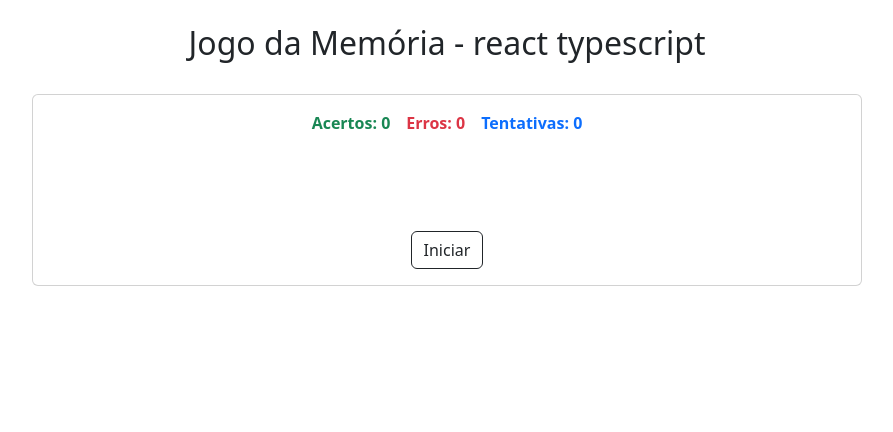
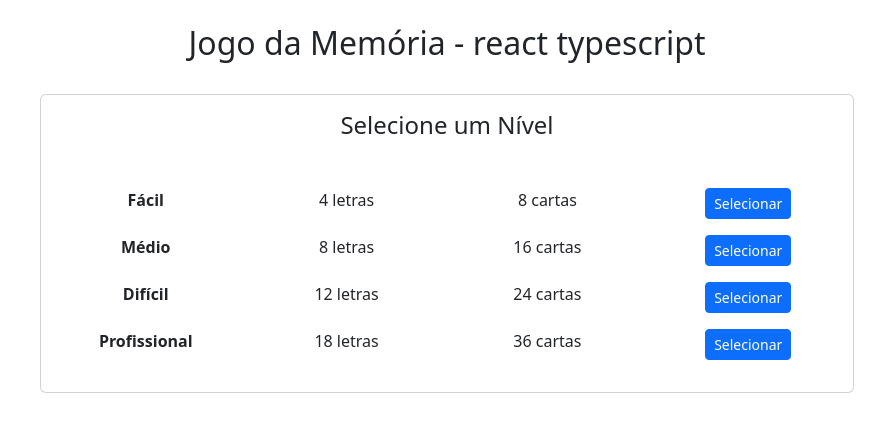
Before and after one commit to WellingtonNico/jogo_da_memoria_react_typescript, a React (Vite) app: page / in a window 1280 px wide. Shown: the top 432 px of the page, without its empty margins (193-1086 px from the left). Built offline with nearby package versions, Linux system fonts and the light colour scheme.

Commit message:
refactor: alterados tamanhos das cartas e reposicionamento de componentes

```diff
--- a/package.json
+++ b/package.json
@@ -4,7 +4,7 @@
   "version": "0.0.0",
   "type": "module",
   "scripts": {
-    "dev": "vite",
+    "dev": "vite --host",
     "build": "tsc && vite build",
     "lint": "eslint src --ext ts,tsx --report-unused-disable-directives --max-warnings 0",
     "preview": "vite preview"
--- a/src/main.tsx
+++ b/src/main.tsx
@@ -1,15 +1,41 @@
-import React from 'react'
-import ReactDOM from 'react-dom/client'
-import JogoDaMemoria from './pages/JogoDaMemoria'
-import './index.css'
-import 'bootstrap/dist/css/bootstrap.min.css';
+import React from "react";
+import ReactDOM from "react-dom/client";
+import JogoDaMemoria from "./pages/JogoDaMemoria";
+import "./index.css";
+import "bootstrap/dist/css/bootstrap.min.css";
 
-import { JogoDaMemoriaContextProvider } from './pages/JogoDaMemoria/context'
+import JogoDaMemoriaContext, {
+  JogoDaMemoriaContextProvider,
+} from "./pages/JogoDaMemoria/context";
+import { Card, Col, Container, Row } from "react-bootstrap";
+import SeletorDeNivel from "./pages/SelecionarNivel";
 
-ReactDOM.createRoot(document.getElementById('root') as HTMLElement).render(
+ReactDOM.createRoot(document.getElementById("root") as HTMLElement).render(
   <React.StrictMode>
     <JogoDaMemoriaContextProvider>
-      <JogoDaMemoria />
+      <Container className="text-center" fluid>
+        <br />
+        <h2>Jogo da Memória - react typescript</h2>
+        <br />
+
+        <Row className="justify-content-center mx-0">
+          <Col xs="12" sm="10" md="8">
+            <Card>
+              <Card.Body>
+                <JogoDaMemoriaContext.Consumer>
+                  {(contexto) =>
+                    contexto.nivelSelecionado === null ? (
+                      <SeletorDeNivel />
+                    ) : (
+                      <JogoDaMemoria />
+                    )
+                  }
+                </JogoDaMemoriaContext.Consumer>
+              </Card.Body>
+            </Card>
+          </Col>
+        </Row>
+      </Container>
     </JogoDaMemoriaContextProvider>
-  </React.StrictMode>,
-)
+  </React.StrictMode>
+);
--- /dev/null
+++ b/src/pages/JogoDaMemoria/ConteudoPrincipal.tsx
@@ -0,0 +1,27 @@
+import { useContext, useEffect } from "react";
+import JogoDaMemoriaContext from "./context";
+import Resultado from "./Resultado";
+import ColunaDaCarta from "./ColunaDaCarta";
+
+const ConteudoPrincipal = () => {
+  const contexto = useContext(JogoDaMemoriaContext);
+
+  useEffect(()=>{
+    contexto.iniciarJogo()
+  },[])
+
+
+  if (contexto.jogoEncerrado) {
+    return <Resultado />;
+  }
+
+  return (
+    <>
+      {contexto.cartas.map((carta) => (
+        <ColunaDaCarta key={carta.id} carta={carta} />
+      ))}
+    </>
+  );
+};
+
+export default ConteudoPrincipal;
--- /dev/null
+++ b/src/pages/JogoDaMemoria/Resultado.tsx
@@ -0,0 +1,39 @@
+import { useContext } from "react";
+import JogoDaMemoriaContext from "./context";
+
+const Resultado = () => {
+  const contexto = useContext(JogoDaMemoriaContext);
+
+  const obterPorcentagemDeAcertos = () => {
+    const tentativas = contexto.erros + contexto.acertos;
+    return (contexto.acertos * 100) / tentativas;
+  };
+
+  const porcentagemDeAcertos = obterPorcentagemDeAcertos();
+
+  const obterTextoDaPocentagem = () => {
+    const textoDoNumero = porcentagemDeAcertos.toFixed(2).replace(".", ",");
+    if (porcentagemDeAcertos === 100) {
+      return (
+        <span className="text-success">
+          parabéns, você é um Deus %{textoDoNumero}
+        </span>
+      );
+    } else if (porcentagemDeAcertos > 90) {
+      return (
+        <span className="text-primary">
+          parabéns, você foi muitíssimo bem %{textoDoNumero}
+        </span>
+      );
+    } else if (porcentagemDeAcertos > 70) {
+      return <span className="text-warning">muito bom %{textoDoNumero}</span>;
+    } else if (porcentagemDeAcertos > 40) {
+      return <span className="text-secondary">bom %{textoDoNumero}</span>;
+    }
+    return <span className="text-secondary">%{textoDoNumero}</span>
+  };
+
+  return <h4>Porcentagem de Acertos: {obterTextoDaPocentagem()}</h4>;
+};
+
+export default Resultado;
--- a/src/pages/JogoDaMemoria/context.tsx
+++ b/src/pages/JogoDaMemoria/context.tsx
@@ -1,111 +1,177 @@
-import { PropsWithChildren, createContext, useState } from "react";
+import {
+  PropsWithChildren,
+  SetStateAction,
+  createContext,
+  useEffect,
+  useState,
+} from "react";
 import { embaralharLista } from "../../helpers/listas";
 
+export const NIVEIS = {
+  Fácil: 4,
+  Médio: 8,
+  Difícil: 12,
+  Profissional: 18,
+};
+
+export type Nivel = keyof typeof NIVEIS;
 
 type JogoDaMemoriaContextType = {
-  cartas: Carta[]
-  erros: number
-  acertos: number
-  exibirCarta: (id: number) => void
-  iniciarJogo: (letras: string[]) => void
-}
+  cartas: Carta[];
+  erros: number;
+  acertos: number;
+  exibirCarta: (id: number) => void;
+  iniciarJogo: () => void;
+  jogoEncerrado: boolean;
+  nivelSelecionado: Nivel | null;
+  setNivelSelecionado: (v: SetStateAction<Nivel | null>) => void;
+};
 
-
-const JogoDaMemoriaContext = createContext<JogoDaMemoriaContextType>({} as JogoDaMemoriaContextType);
-
+const JogoDaMemoriaContext = createContext<JogoDaMemoriaContextType>(
+  {} as JogoDaMemoriaContextType
+);
 
 // variáveis de controle que não precisam afetar o estado
-var cliqueBloqueado = false
-var cartaExibida: Carta | null = null
+var cliqueBloqueado = false;
+var cartaExibida: Carta | null = null;
 
+export const JogoDaMemoriaContextProvider = ({
+  children,
+}: PropsWithChildren) => {
+  const [nivelSelecionado, setNivelSelecionado] = useState<Nivel | null>(null);
+  const [acertos, setAcertos] = useState(0);
+  const [erros, setErros] = useState(0);
+  const [cartas, setCartas] = useState<Carta[]>([]);
+  const [jogoEncerrado, setJogoEncerrado] = useState(false);
 
-export const JogoDaMemoriaContextProvider = ({ children }: PropsWithChildren) => {
+  useEffect(() => {
+    // retorna os demais itens ao estado inicial
+    if (nivelSelecionado === null) {
+      cartaExibida = null;
+      cliqueBloqueado = false;
+    }
+  }, [nivelSelecionado]);
 
-
-  const [acertos, setAcertos] = useState(0)
-  const [erros, setErros] = useState(0)
-  const [cartas, setCartas] = useState<Carta[]>([])
-
-
+  useEffect(() => {
+    if (acertos === cartas.length / 2) {
+      setJogoEncerrado(true);
+      setCartas([]);
+    }
+  }, [acertos]);
 
   const exibirCarta = (id: number) => {
-    if (cliqueBloqueado) return
-    cliqueBloqueado = true
-    const cartaParaVirar = cartas.find(carta => carta.id === id) as Carta
+    if (cliqueBloqueado) return;
+    cliqueBloqueado = true;
+    const cartaParaVirar = cartas.find((carta) => carta.id === id) as Carta;
 
     if (cartaExibida === null) {
       // caso ainda não tenha uma carta exibida a mesma é definida como exibida
-      cartaParaVirar.exibida = true
-      cartaExibida = cartaParaVirar
-      setCartas(lista => lista.map(c => c.id === cartaParaVirar.id ? cartaParaVirar : c))
-      cliqueBloqueado = false
+      cartaParaVirar.exibida = true;
+      cartaExibida = cartaParaVirar;
+      setCartas((lista) =>
+        lista.map((c) => (c.id === cartaParaVirar.id ? cartaParaVirar : c))
+      );
+      cliqueBloqueado = false;
     } else if (cartaExibida.letra === cartaParaVirar.letra) {
       // caso haja uma carta exibida e a letra é igual a carta para virar
       // então as cartas com a mesma letra são definidas como descoberta
-      cartaExibida = null
-      setCartas(lista => lista.map(c => c.letra === cartaParaVirar.letra ? { ...c, descoberta: true } : c))
-      setAcertos(p => p + 1)
-      cliqueBloqueado = false
+      cartaExibida = null;
+      setCartas((lista) =>
+        lista.map((c) =>
+          c.letra === cartaParaVirar.letra ? { ...c, descoberta: true } : c
+        )
+      );
+      setAcertos((p) => p + 1);
+      cliqueBloqueado = false;
     } else {
       // caso haja uma carta exibida e a letra é diferente
       // neste caso a carta é exibida por alguns segundos e depois é escondida novamente
-      setCartas(lista => lista.map(c => c.id === cartaParaVirar.id ? { ...c, exibida: true } : c))
-      setErros(p => p + 1)
+      setCartas((lista) =>
+        lista.map((c) =>
+          c.id === cartaParaVirar.id ? { ...c, exibida: true } : c
+        )
+      );
+      setErros((p) => p + 1);
       setTimeout(() => {
-        setCartas(lista => lista.map(c => c.descoberta === false ? { ...c, exibida: false } : c))
-        cartaExibida = null
-        cliqueBloqueado = false
-      }, 1200)
+        setCartas((lista) =>
+          lista.map((c) =>
+            c.descoberta === false ? { ...c, exibida: false } : c
+          )
+        );
+        cartaExibida = null;
+        cliqueBloqueado = false;
+      }, 500);
     }
-  }
+  };
 
   // exibe uma carta por vez por um determinado tempo
   const exibirCartasDoJogo = (lista: Carta[], index: number = 0) => {
-    if (index > lista.length) {
-      setCartas(lista.map(c => ({ ...c, exibida: false })))
-      cliqueBloqueado = false
-      return
+    if (index > lista.length || nivelSelecionado === null) {
+      setCartas(lista.map((c) => ({ ...c, exibida: false })));
+      cliqueBloqueado = false;
+      return;
     }
-    setCartas(lista.map((carta, i) => ({ ...carta, exibida: index == i })))
+    setCartas(lista.map((carta, i) => ({ ...carta, exibida: index == i })));
     setTimeout(() => {
+      if (nivelSelecionado === null) return;
       // apos um tempo vai para próxima carta até acabar todas
-      exibirCartasDoJogo(lista, index + 1)
-    }, 400)
+      exibirCartasDoJogo(lista, index + 1);
+    }, 400);
+  };
+
+  function obterLetrasParaListaDeCartas() {
+    const qtdDeLetas = NIVEIS[nivelSelecionado as Nivel];
+    const alfabeto = "ABCDEFGHIJKLMNOPQRSTUVWXYZ";
+    return alfabeto.slice(0, qtdDeLetas).split("");
   }
 
-  const montarListaDeCartas = (letras: string[]) => {
-    const novaListaDeCartas: Carta[] = []
-    letras.forEach(letra => {
-      novaListaDeCartas.push({ id: novaListaDeCartas.length + 1, descoberta: false, exibida: false, letra })
-      novaListaDeCartas.push({ id: novaListaDeCartas.length + 1, descoberta: false, exibida: false, letra })
-    })
-    return novaListaDeCartas
-  }
+  const montarListaDeCartas = () => {
+    const letras = obterLetrasParaListaDeCartas();
+    const novaListaDeCartas: Carta[] = [];
+    letras.forEach((letra) => {
+      novaListaDeCartas.push({
+        id: novaListaDeCartas.length + 1,
+        descoberta: false,
+        exibida: false,
+        letra,
+      });
+      novaListaDeCartas.push({
+        id: novaListaDeCartas.length + 1,
+        descoberta: false,
+        exibida: false,
+        letra,
+      });
+    });
+    return novaListaDeCartas;
+  };
 
-  const iniciarJogo = (letras: string[]) => {
-    if(cliqueBloqueado) return
-    cliqueBloqueado = true
-    const novaLista = montarListaDeCartas(letras)
-    const listaEmbaralhada = embaralharLista(novaLista)
-    setErros(0)
-    setAcertos(0)
-    exibirCartasDoJogo(listaEmbaralhada)
-  }
+  const iniciarJogo = () => {
+    if (cliqueBloqueado) return;
+    setJogoEncerrado(false);
+    cliqueBloqueado = true;
+    const novaLista = montarListaDeCartas();
+    const listaEmbaralhada = embaralharLista(novaLista);
+    setErros(0);
+    setAcertos(0);
+    exibirCartasDoJogo(listaEmbaralhada);
+  };
 
   const value = {
     cartas,
     exibirCarta,
+    setNivelSelecionado,
+    nivelSelecionado,
     acertos,
     erros,
-    iniciarJogo
-  }
+    iniciarJogo,
+    jogoEncerrado,
+  };
 
+  return (
+    <JogoDaMemoriaContext.Provider value={value}>
+      {children}
+    </JogoDaMemoriaContext.Provider>
+  );
+};
 
-
-  return <JogoDaMemoriaContext.Provider value={value}>
-    {children}
-  </JogoDaMemoriaContext.Provider>
-
-}
-
-export default JogoDaMemoriaContext
+export default JogoDaMemoriaContext;
--- a/src/pages/JogoDaMemoria/index.tsx
+++ b/src/pages/JogoDaMemoria/index.tsx
@@ -1,29 +1,23 @@
 import { useContext } from "react";
 import JogoDaMemoriaContext from "./context";
-import { Button, Card, Col, Container, Row } from "react-bootstrap";
-import ColunaDaCarta from "./ColunaDaCarta";
+import { Button, Col, Row } from "react-bootstrap";
+import ConteudoPrincipal from "./ConteudoPrincipal";
 
 function JogoDaMemoria() {
   const contexto = useContext(JogoDaMemoriaContext);
 
   return (
-    <Container className="text-center" fluid>
-      <br />
-      <h2>Jogo da Memória - react typescript</h2>
-      <br />
+    <>
+      <div>
+        <strong className="mx-2 text-secondary">
+          Nível: {contexto.nivelSelecionado}
+        </strong>
 
-      <Row className="justify-content-center">
-        <Col xs="12" sm="10" md="8">
-          <Card>
-            <Card.Body>
-              <div>
         <strong className="mx-2 text-success">
           Acertos: {contexto.acertos}
         </strong>
 
-                <strong className="mx-2 text-danger">
-                  Erros: {contexto.erros}
-                </strong>
+        <strong className="mx-2 text-danger">Erros: {contexto.erros}</strong>
 
         <strong className="mx-2 text-primary">
           Tentativas: {contexto.erros + contexto.acertos}
@@ -34,40 +28,32 @@ function JogoDaMemoria() {
       <br />
 
       <Row className="justify-content-center">
-                {contexto.cartas.map((carta) => (
-                  <ColunaDaCarta key={carta.id} carta={carta} />
-                ))}
+        <ConteudoPrincipal />
       </Row>
 
       <br />
       <br />
 
-              <div className="justify-content-center">
+      <Row className="justify-content-between">
+        <Col>
           <Button
-                  onClick={() =>
-                    contexto.iniciarJogo([
-                      "A",
-                      "B",
-                      "C",
-                      "D",
-                      "E",
-                      "F",
-                      "G",
-                      "H",
-                      "I",
-                      "J",
-                    ])
-                  }
+            onClick={() => contexto.iniciarJogo()}
+            variant="light border border-dark"
+          >
+            Reiniciar
+          </Button>
+        </Col>
+
+        <Col>
+          <Button
+            onClick={() => contexto.setNivelSelecionado(null)}
             variant="outline-dark"
           >
-                  {contexto.cartas.length > 0 ? "Reiniciar" : "Iniciar"}
+            Alterar Nível
           </Button>
-              </div>
-            </Card.Body>
-          </Card>
         </Col>
       </Row>
-    </Container>
+    </>
   );
 }
 
--- /dev/null
+++ b/src/pages/SelecionarNivel/index.tsx
@@ -0,0 +1,41 @@
+import React, { useContext } from "react";
+import JogoDaMemoriaContext, { NIVEIS, Nivel } from "../JogoDaMemoria/context";
+import { Button, Col, Row } from "react-bootstrap";
+
+const SeletorDeNivel = () => {
+  const contexto = useContext(JogoDaMemoriaContext);
+
+  return (
+    <>
+      <h4>Selecione um Nível</h4>
+
+      <br />
+
+      <div>
+        {Object.entries(NIVEIS).map(([nivel, qtdLetras]) => (
+          <Row key={nivel} className="my-3 justify-content-between">
+            <Col>
+              <strong>{nivel} </strong>
+            </Col>
+            <Col>
+              <span> {qtdLetras} letras </span>
+            </Col>
+            <Col>
+              <span> {qtdLetras * 2} cartas </span>
+            </Col>
+            <Col>
+              <Button
+                size="sm"
+                onClick={() => contexto.setNivelSelecionado(nivel as Nivel)}
+              >
+                Selecionar
+              </Button>
+            </Col>
+          </Row>
+        ))}
+      </div>
+    </>
+  );
+};
+
+export default SeletorDeNivel;
```
Also changed, not shown: src/pages/JogoDaMemoria/ColunaDaCarta.tsx (+44 -8 lines). Lines whose indentation alone changed are shown as unchanged.
